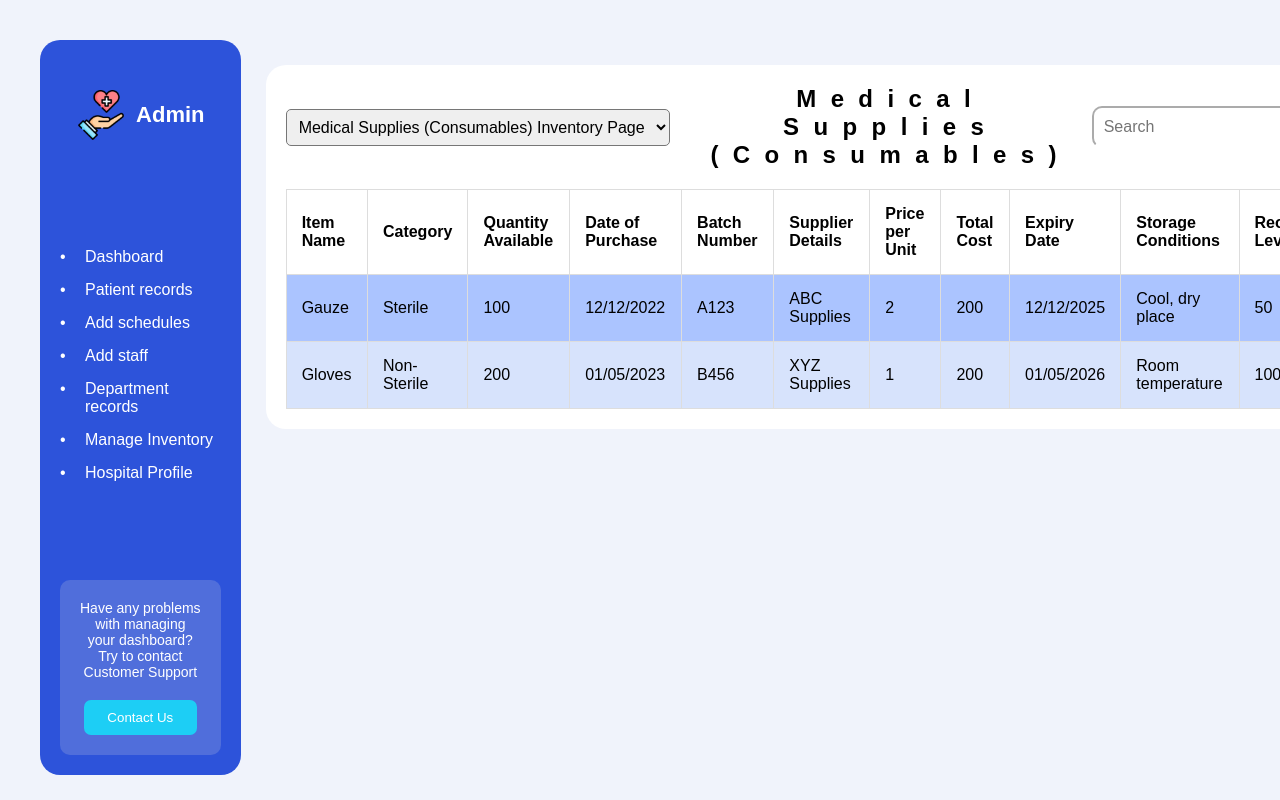
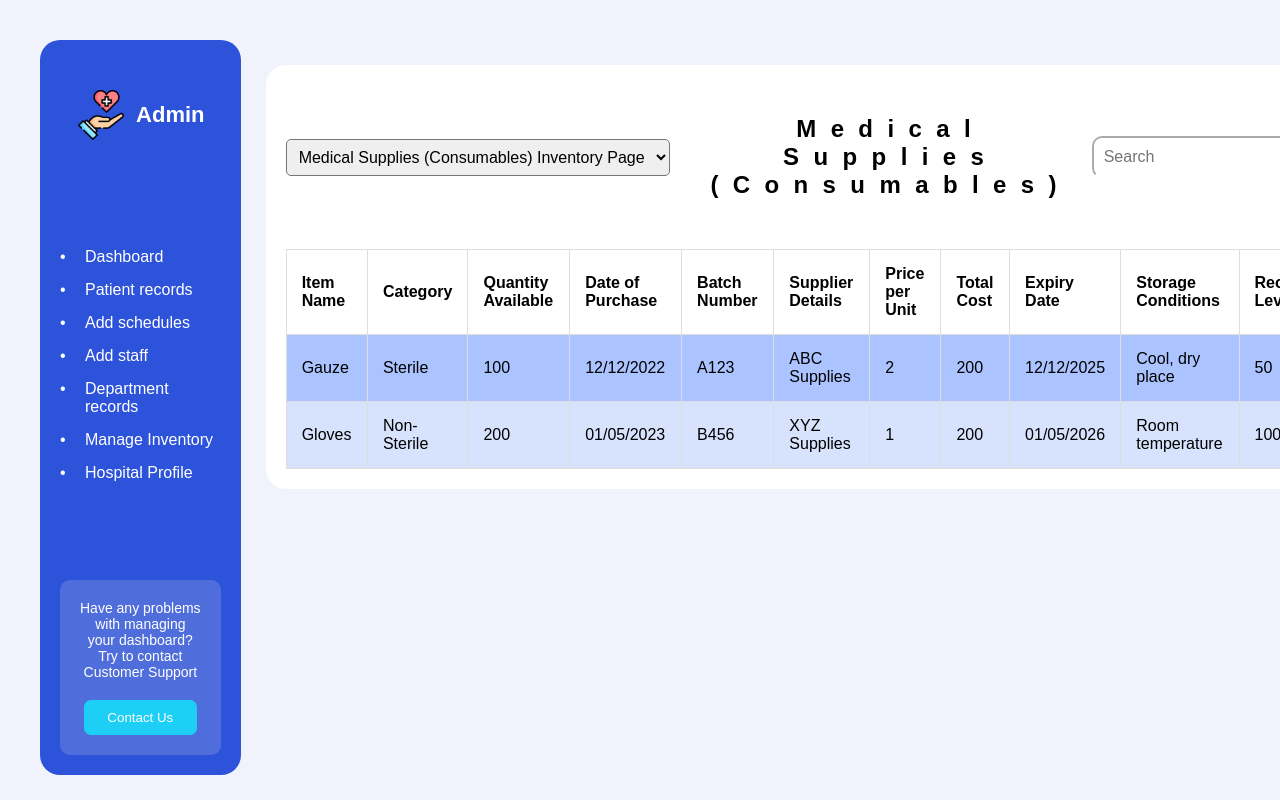
Before and after one commit to Hogwarts-Hackademy/Frontend-hospital, a React (Create React App) app: page /inventory in a window 1280 px wide. Built offline with nearby package versions, Linux system fonts and the light colour scheme.

Commit message:
inventory page completed

```diff
--- a/src/pages/inventoryManagement/inventory.css
+++ b/src/pages/inventoryManagement/inventory.css
@@ -20,7 +20,8 @@
     display: flex;
     justify-content: space-between;
     align-items: center;
-    margin-bottom: 20px;
+    margin-top: 30px;
+    margin-bottom: 50px;
 }
 
 .inventory-title-inv {
--- a/src/pages/inventoryManagement/inventory.jsx
+++ b/src/pages/inventoryManagement/inventory.jsx
@@ -13,8 +13,8 @@ const InventoryPage = () => {
     ];
 
     const pharmaceuticalsData = [
-        { drugName: "Paracetamol", classification: "Analgesic", formulation: "Tablet", strength: "500 mg", quantity: 1000, dateOfPurchase: "10/10/2022", batchNumber: "C789", manufacturer: "PharmaCorp", supplier: "MediSupplies", purchasePrice: 0.10, sellingPrice: 0.50, totalCost: 100, expiryDate: "10/10/2024", storage: "Cool, dry place", reorderLevel: 500 },
-        { drugName: "Amoxicillin", classification: "Antibiotic", formulation: "Capsule", strength: "250 mg", quantity: 500, dateOfPurchase: "05/15/2022", batchNumber: "D012", manufacturer: "HealthPharma", supplier: "PharmaDistributors", purchasePrice: 0.20, sellingPrice: 1.00, totalCost: 500, expiryDate: "05/15/2025", storage: "Refrigerated", reorderLevel: 200 }
+        { drugName: "Paracetamol", classification: "Analgesic", formulation: "Tablet", strength: "500 mg", quantity: 1000, dateOfPurchase: "10/10/2022", batchNumber: "C789", manufacturer: "PharmaCorp", supplier: "MediSupplies", purchasePrice: 0.10, sellingPrice: 0.50, totalCost: 100, expiryDate: "10/10/2024"},
+        { drugName: "Amoxicillin", classification: "Antibiotic", formulation: "Capsule", strength: "250 mg", quantity: 500, dateOfPurchase: "05/15/2022", batchNumber: "D012", manufacturer: "HealthPharma", supplier: "PharmaDistributors", purchasePrice: 0.20, sellingPrice: 1.00, totalCost: 500, expiryDate: "05/15/2025" }
     ];
 
     const toggleRow = (index) => {
@@ -76,8 +76,6 @@ const InventoryPage = () => {
                                         <th>Selling Price</th>
                                         <th>Total Cost</th>
                                         <th>Expiry Date</th>
-                                        <th>Storage Conditions</th>
-                                        <th>Reorder Level</th>
                                     </>
                                 )}
                             </tr>
```
